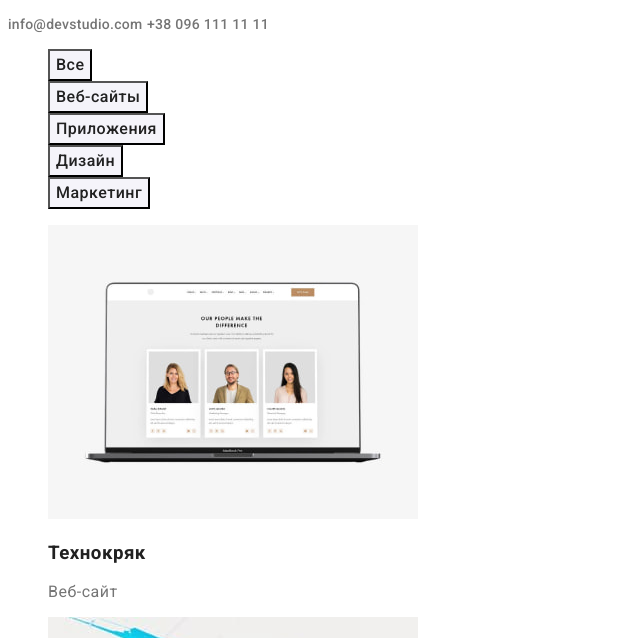
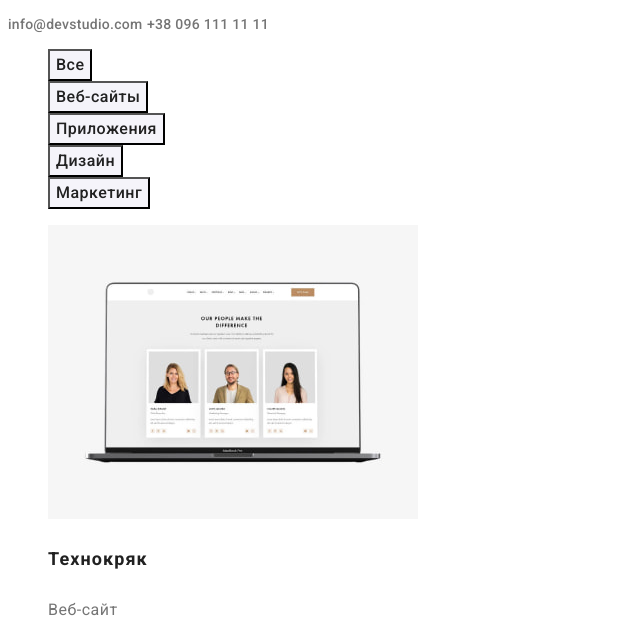
Before and after one commit to Ruslan200476/goit-markup-hw-02, a plain HTML site: page portfolio.html in a window 1280 px wide. Shown: the part 114-752 px from the top of the page, without its empty margins (0-640 px from the left). Drawn offline with Linux system fonts and the light colour scheme.

Commit message:
Исправляет код и стили согласно замечаниям ментора!

```diff
--- a/css/styles.css
+++ b/css/styles.css
@@ -115,6 +115,7 @@ a {
   font-weight: 700;
   font-size: 14px;
   line-height: calc(16 / 14);
+  text-transform: uppercase;
   color: var(--title-text-color);
 }
 .feature-list .feature-item {
@@ -154,7 +155,6 @@ a {
 .contacts-item {
   color: rgba(255, 255, 255, 0.6);
 }
-
 /* ____________________________________________ */
 /*---------------- Портфолио ------------------*/
 
@@ -174,14 +174,16 @@ a {
   color: var(--primary-white-color);
 }
 /*----------- Направления деятельности --------*/
-.activities-list {
+
+.activities-title {
+  font-weight: 700;
+  font-size: 18px;
+  line-height: calc(36 / 18);
+  letter-spacing: 0.06em;
+  color: var(--title-text-color);
+}
+.activities-item {
+  font-size: 16px;
+  line-height: calc(30 / 16);
   color: var(--primary-text-color);
 }
-.activities-title {
-  color: var(--title-text-color);
-}
-/*Основные цвета текста #212121 */
-/*Цвета текста описания #757575 */
-/*Цвета текста синий акцент  #2196F3 */
-/*Цвета текста белый с прозрачностью 60% для адреса background: #FFFFFF99;*/
-/* Command slash */ ;
--- a/portfolio.html
+++ b/portfolio.html
@@ -31,10 +31,11 @@
     </header>
 
     <main>
+        <section class="section-potfolio">
             <h1 hidden>Портфолио</h1>
             <!-- Фильтр -->
             <h2 hidden >Фильтр</h2>
-        <ul class="list">
+                <ul class="filters list">
                     <li><button class="button-primary">Все</button></li>
                     <li><button class="button-primary">Веб-сайты</button></li>
                     <li><button class="button-primary">Приложения</button></li>
@@ -42,7 +43,6 @@
                     <li><button class="button-primary">Маркетинг</button></li>
                 </ul>
         <!--Деятельность-->
-        <section class="activities">
             <h2 hidden class="activities-title">Направления деятельности</h2>
             <ul class="activities-list list">
                 <li> <img class="activities-item-img" src="./images/portfo1.jpg" alt="Ноутбук с изображением троих людей" width="370">
@@ -91,7 +91,8 @@
         <a href="./index.html" class="logo" lang="en">Web<span class="logo-footer">Studio</span></a>
         <address class="footer-address">
             <ul class="footer-contacts list">
-                <li><a href="https://goo.gl/maps/nZHNvtM2P8FYW9ou6" class="contacts-address" target="_blank" rel="noopener noreferrer">г. Киев, пр-т
+                <li><a href="https://goo.gl/maps/nZHNvtM2P8FYW9ou6" class="contacts-address" target="_blank"
+                        rel="noopener noreferrer">г. Киев, пр-т
                         Леси Украинки, 26</a></li>
                 <li><a href="mailto:info@devstudio.com" class="contacts-item link">info@devstudio.com</a></li>
                 <li><a href="tel:+380961111111" class="contacts-item link">+38 096 111 11 11 </a></li>
```
Lines whose indentation alone changed are shown as unchanged.
